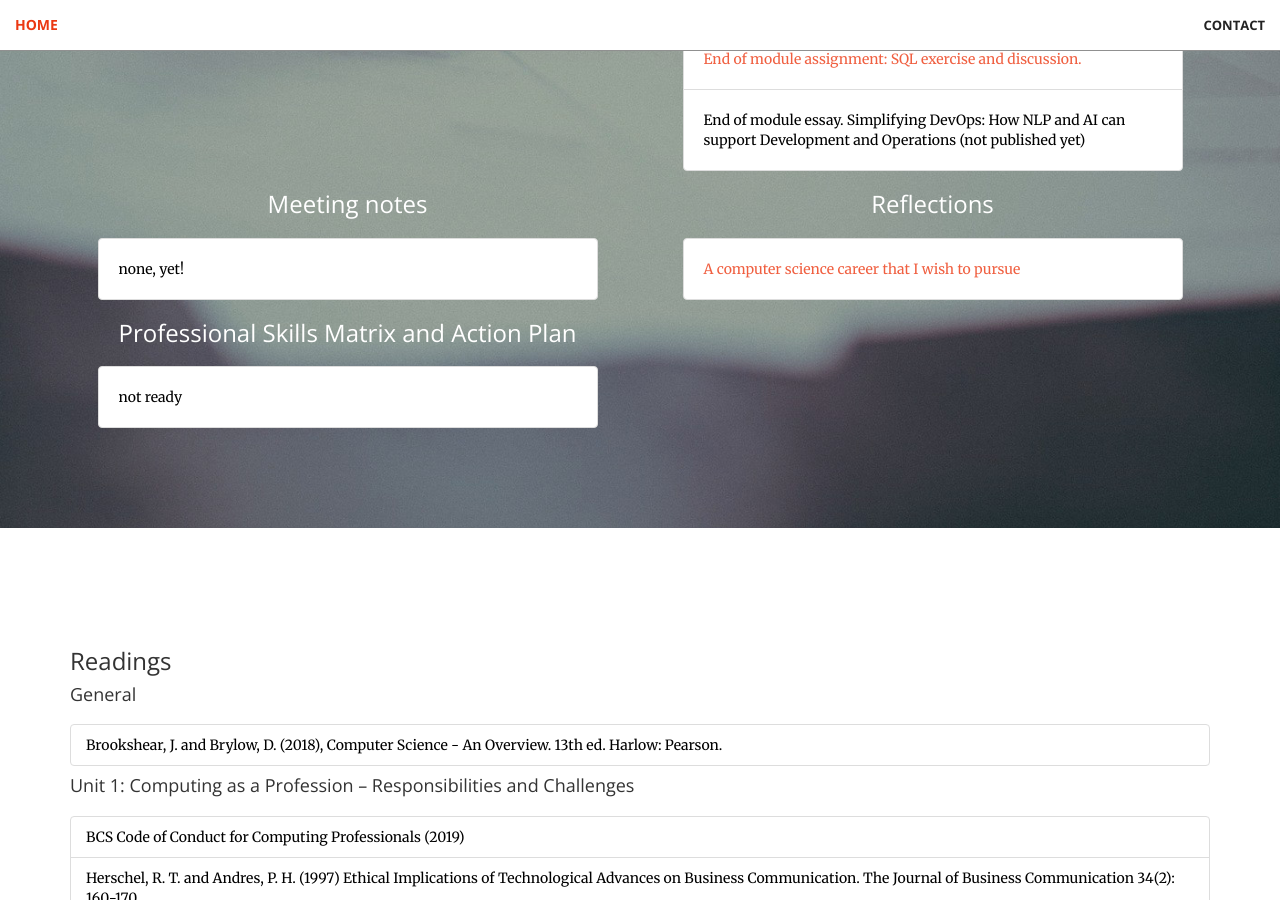
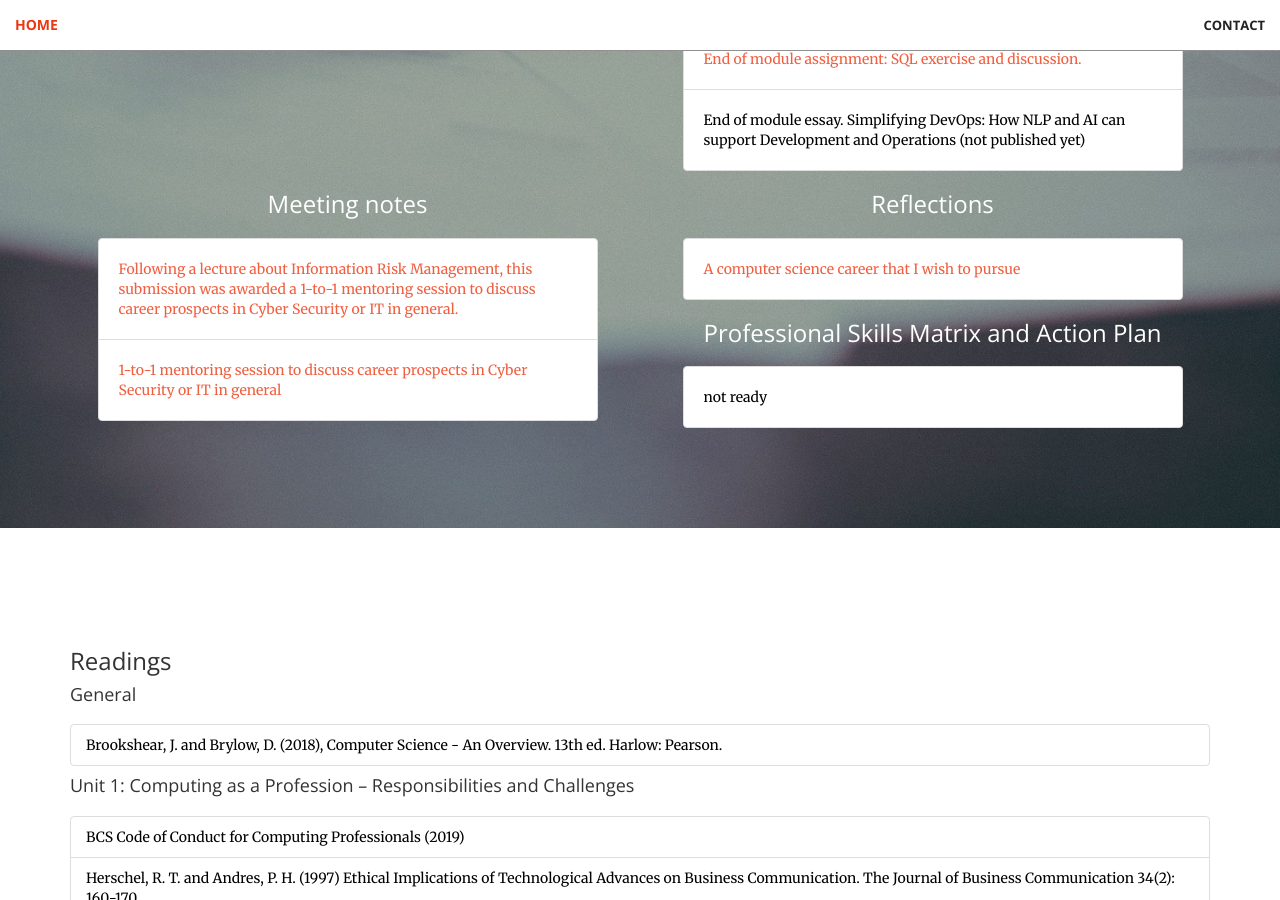
Before and after one commit to ros101/ros101-ros101.github.io, a Jekyll site: the page built from launching/index.md, in a window 1280 px wide and 900 px high, scrolled down 640 px. Built offline with Jekyll 4.4.1, drawn with Linux system fonts in a browser that asks for light colours.

Commit message:
adding career coaching

```diff
--- a/launching/index.md
+++ b/launching/index.md
@@ -35,9 +35,12 @@ artifacts:
     title: End of module essay. Simplifying DevOps&#58; How NLP and AI can support Development and Operations
 
 notes:
-#  - note:
-#    url: note1.html
-#    title: note1
+  - note:
+    url: risk-assessment.pdf
+    title: Following a lecture about Information Risk Management, this submission was awarded a 1-to-1 mentoring session to discuss career prospects in Cyber Security or IT in general.
+  - note:
+    url: ./career-coaching
+    title: 1-to-1 mentoring session to discuss career prospects in Cyber Security or IT in general
 reflections:
   - reflection:
     url: career.pdf
```
Also changed, not shown: index.md (+1 -1 lines), launching/career-coaching.md (added, +18 -0 lines), 1 other file.
